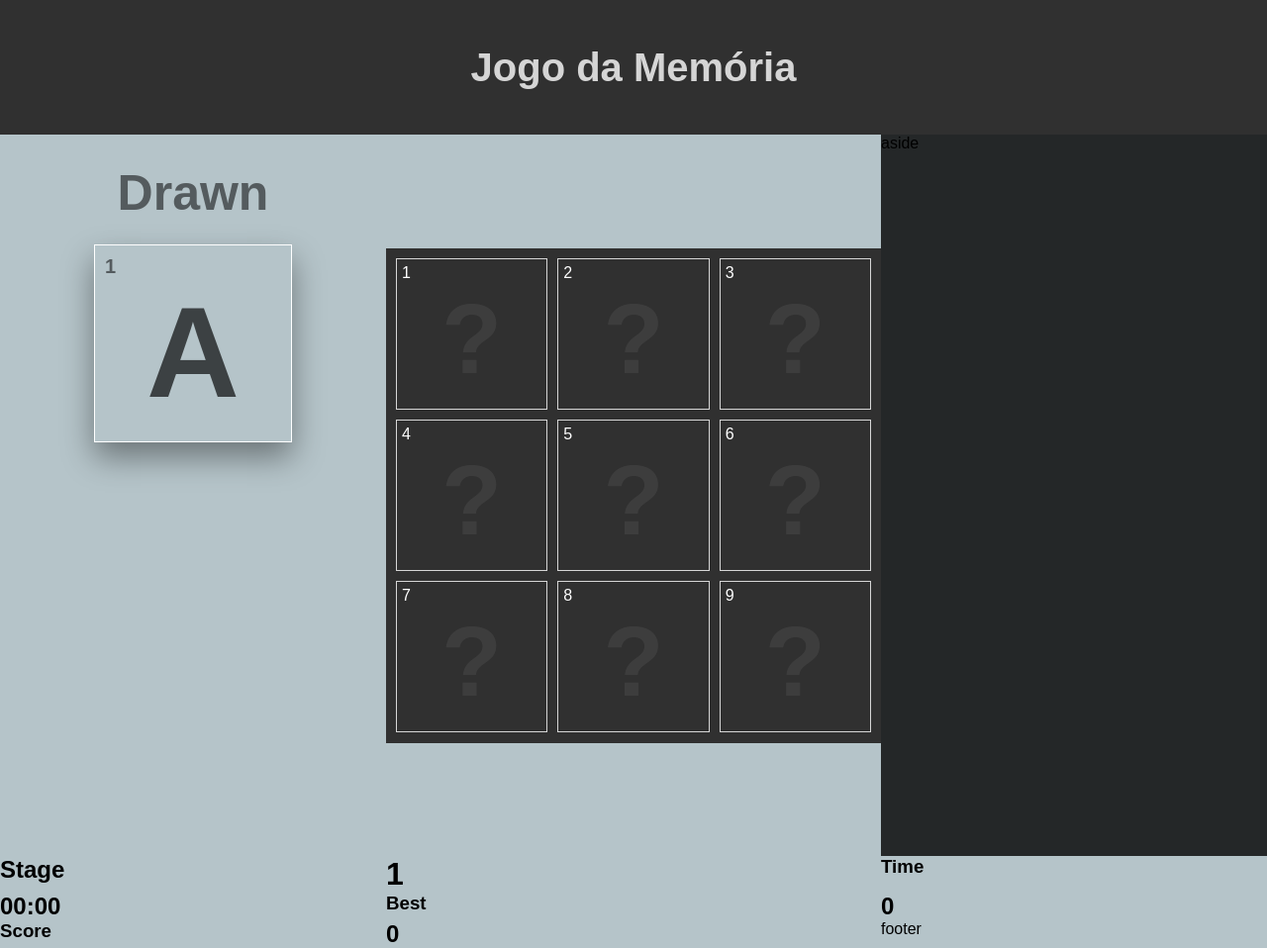
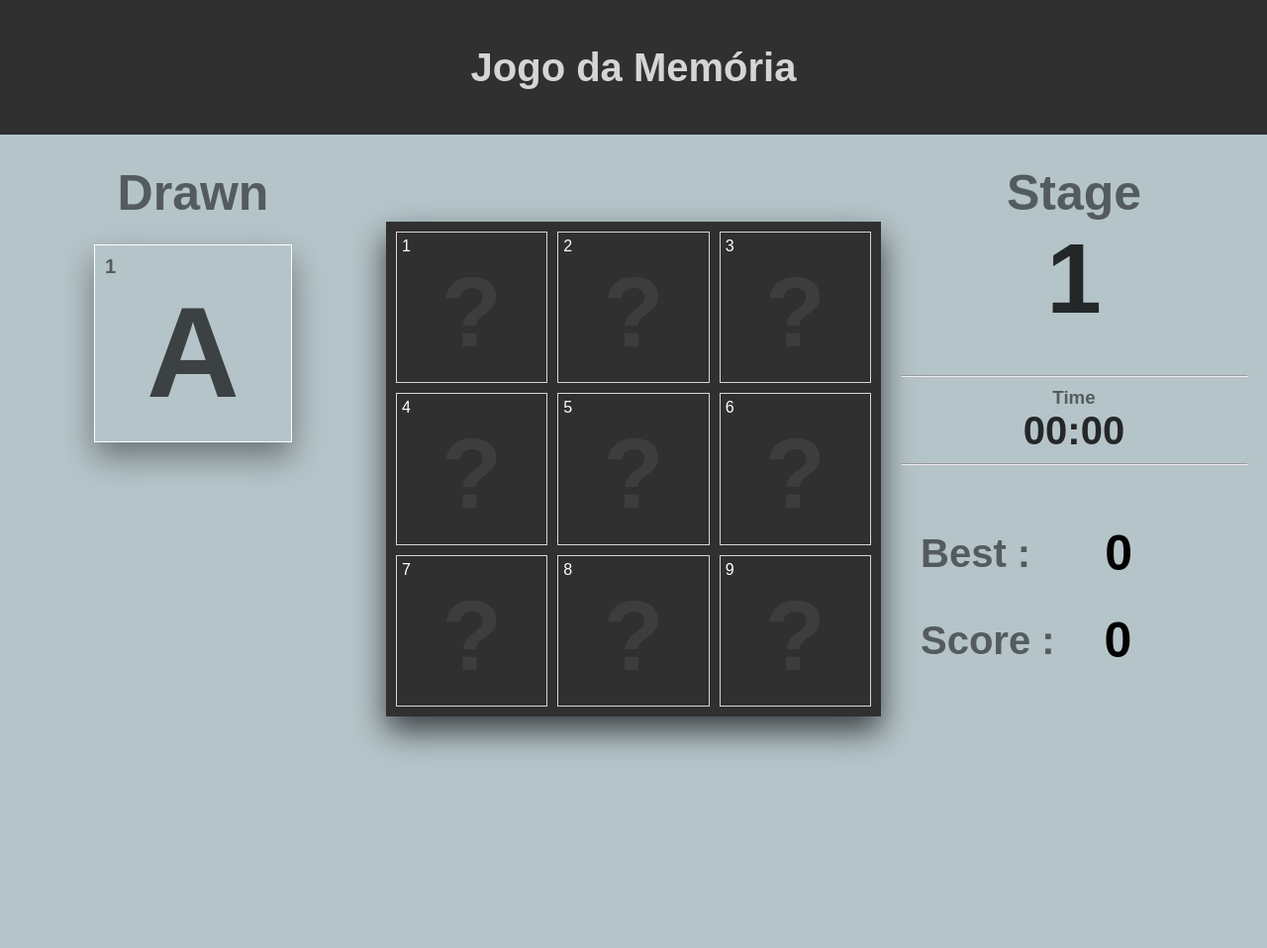
Before and after one commit to DenilsonLunna/Learnging-CSS, a plain HTML site: page index.html in a window 1280 px wide. Shown: the whole page at 99% size. After the commit the page ends 812 px from the top, so only its background shows below. Drawn offline with Linux system fonts and the light colour scheme.

Commit message:
Organização e estilo, terminados

```diff
--- a/index.html
+++ b/index.html
@@ -36,16 +36,24 @@
             </div>
 
         </section>
-        <aside>aside</aside>
-            <h2 class="textMain">Stage</h1>
-            <h1>1</h1>
-            <h3 class="textMain">Time</h3>
-            <h2>00:00</h2>
-            <h3 class="textMain">Best</h3> <h2>0</h2>
-            <h3 class="textMain">Score</h3> <h2>0</h2>
+        <aside>
+                <h2 class="textMain" id="stage">Stage</h1>
+                <h1 id="stageNum">1</h1>
+                <hr/>
+                <h3 class="textMain">Time</h3>
+                <h2 id="time">00:00</h2>
+                <hr/>
+                <div class="best">
+                    <h3 class="textMain">Best :</h3>
+                    <h2>0</h2>
+                </div>
+                <div class="score">
+                    <h3 class="textMain">Score :</h3>
+                    <h2>0</h2>
+                </div>
 
-        <footer>footer</footer>
 
+        </aside>
 
     </div>
 
--- a/style.css
+++ b/style.css
@@ -4,9 +4,18 @@
     box-sizing: border-box;
     font-family: sans-serif;
 }
+hr{
+    height: 2px;
+    width: 90%;
+    margin-bottom: 10px;
+    margin-top: 10px;
 
+}
 body{
     background-color: #b5c4c9;
+}
+.textMain{
+    color: #00000088;
 }
 header{
     display: grid;
@@ -28,9 +37,62 @@ main{
 
 }
 aside{
+    display: flex;
+    flex-direction: column;
+    align-items: center;
     grid-area: a;
-    background-color: #000000cc;
+
 }
+#stage{
+    font-size: 50px;
+    margin-top: 30px;
+
+}
+
+#stageNum{
+    color: #000000cc;
+    margin-bottom: 30px;
+}
+#time{
+    font-size: 40px;
+    color: #000000cc;
+}
+.best{
+    margin-top: 50px;
+    margin-left: 40px;
+    display: flex;
+    flex-direction: row;
+    align-self: start;
+    align-items: center;
+
+}
+.best h3{
+    font-size: 40px;
+}
+.best h2{
+    margin-left: 75px;
+    font-size: 50px;
+}
+.score{
+    margin-left: 40px;
+    margin-top: 30px;
+    display: flex;
+    flex-direction: row;
+    align-self: start;
+    align-items: center;
+}
+.score h3{
+    font-size: 40px;
+}
+.score h2{
+    margin-left: 50px;
+    font-size: 50px;
+}
+aside h1{
+    font-size: 100px;
+}
+
+
 section{
     display: flex;
     flex-direction: column;
@@ -39,7 +101,6 @@ section{
 }
 section h1{
     text-align: center;
-    color: #00000088;
     margin-top: 30px;
     font-size: 50px;
 }
@@ -58,9 +119,6 @@ section div h1{
    font-size: 130px;
    margin-top: 0;
    color:#000000aa;
-
-
-
 }
 section div p{
     font-size: 20px;
@@ -76,6 +134,7 @@ section div p{
                          "s m a";
 }
 .itemsGrid{
+    box-shadow: 0px 15px 30px #000000aa;
     display: grid;
     grid-template-columns: 1fr 1fr 1fr;
     grid-template-rows: 1fr 1fr 1fr;
```
